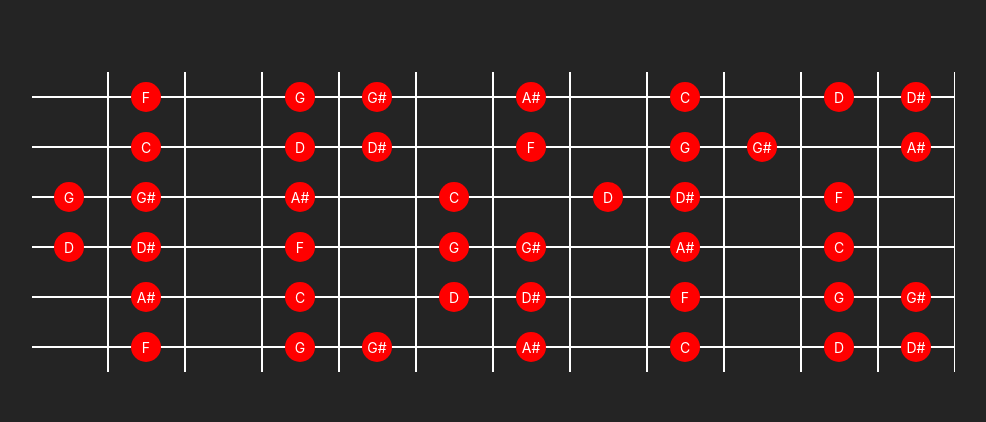
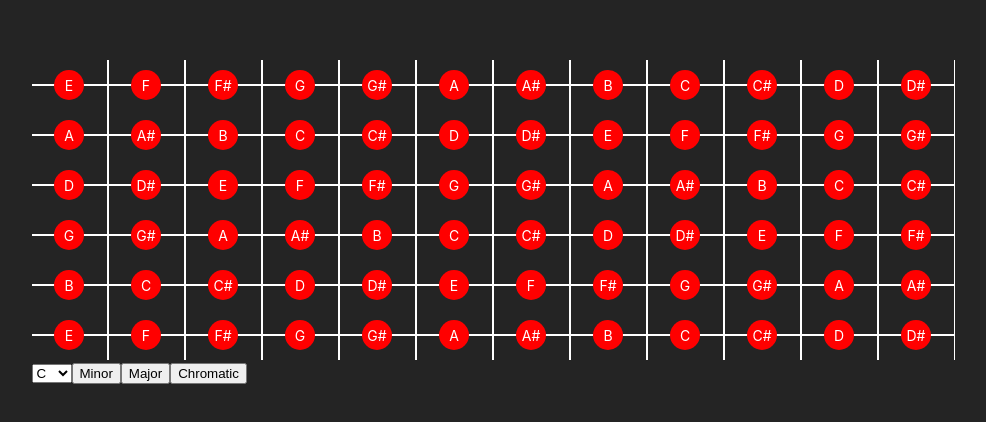
Before and after one commit to jradziejewski/fretboard, a React (Vite) app: page / in a window 1280 px wide. Shown: the part 178-600 px from the top of the page, without its empty margins (147-1133 px from the left). Built offline with nearby package versions, Linux system fonts and the light colour scheme.

Commit message:
add choosing scale from interface

```diff
--- a/src/Fretboard.tsx
+++ b/src/Fretboard.tsx
@@ -1,8 +1,16 @@
+import { useState } from "react";
 import { Fret } from "./Fret.tsx"
 import { generateFretboard, standardTuning } from "./fretboard/main.ts";
+import { noteStrings } from "./fretboard/types.ts";
 
 export function Fretboard() {
-  const strings = generateFretboard(standardTuning);
+  const [rootNote, setRootNote] = useState("C");
+  const [strings, setStrings] = useState(generateFretboard(standardTuning, rootNote))
+
+  const handleNoteChange = (event: any) => {
+    setRootNote(event.target.value);
+  }
+
   return (
     <div className="fretboard">
       {strings.map((string, strIdx) => (
@@ -13,6 +21,14 @@ export function Fretboard() {
         </div>
       ))
       }
+      <div>
+        <select value={rootNote} onChange={handleNoteChange} >
+          {noteStrings.map((note) => <option key={note} value={note}>{note}</option>)}
+        </select>
+        <button onClick={() => setStrings(generateFretboard(standardTuning, rootNote, "minor"))}>Minor</button>
+        <button onClick={() => setStrings(generateFretboard(standardTuning, rootNote, "major"))}>Major</button>
+        <button onClick={() => setStrings(generateFretboard(standardTuning, rootNote))}>Chromatic</button>
+      </div>
     </div >
   )
 }
--- a/src/fretboard/main.ts
+++ b/src/fretboard/main.ts
@@ -2,15 +2,11 @@ import { Note, Tuning, NoteEnum, noteStrings } from "./types.ts";
 
 export const standardTuning: Tuning = ["E", "A", "D", "G", "B", "E"];
 
-function main() {
-  const fretboard = generateFretboard(standardTuning);
-
-  for (const frets of fretboard) {
-    console.log(frets.join(" "));
-  }
-}
-
-export function generateFretboard(tuning: Tuning) {
+export function generateFretboard(
+  tuning: Tuning,
+  rootNote: Note,
+  scale?: "minor" | "major",
+) {
   const fretboard: Array<Array<Note>> = [];
   tuning.reverse();
   for (const note of tuning) {
@@ -18,7 +14,11 @@ export function generateFretboard(tuning: Tuning) {
   }
 
   for (const idx in fretboard) {
-    fretboard[idx] = getMinorScale("C", fretboard[idx]);
+    if (scale == "minor") {
+      fretboard[idx] = getMinorScale(rootNote, fretboard[idx]);
+    } else if (scale == "major") {
+      fretboard[idx] = getMajorScale(rootNote, fretboard[idx]);
+    }
   }
 
   return fretboard;
@@ -58,5 +58,3 @@ function getMinorScale(rootNote: string, chromaticScale: Array<Note>) {
 
   return chromaticScale.map((note) => (majorScale.includes(note) ? note : ""));
 }
-
-main();
```
